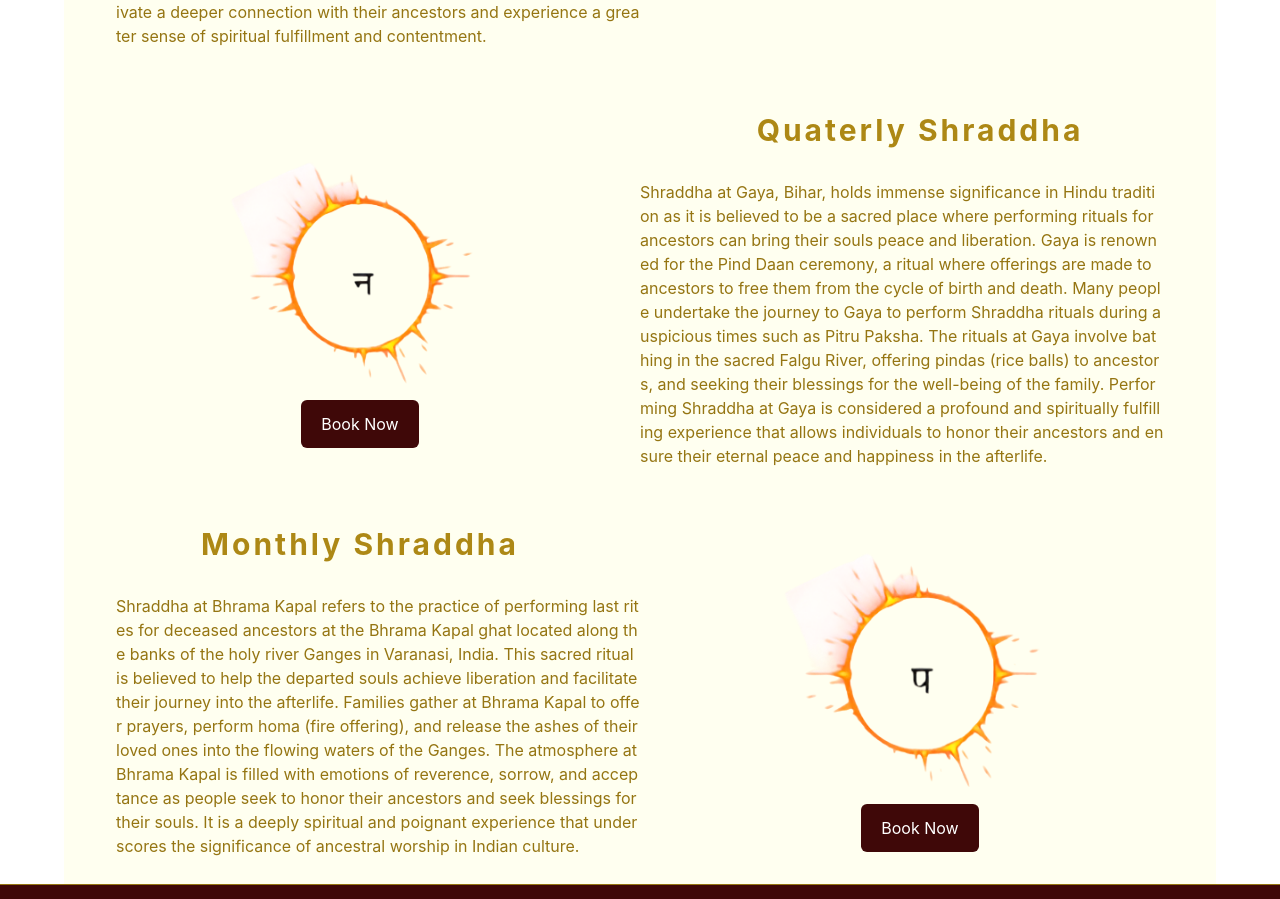
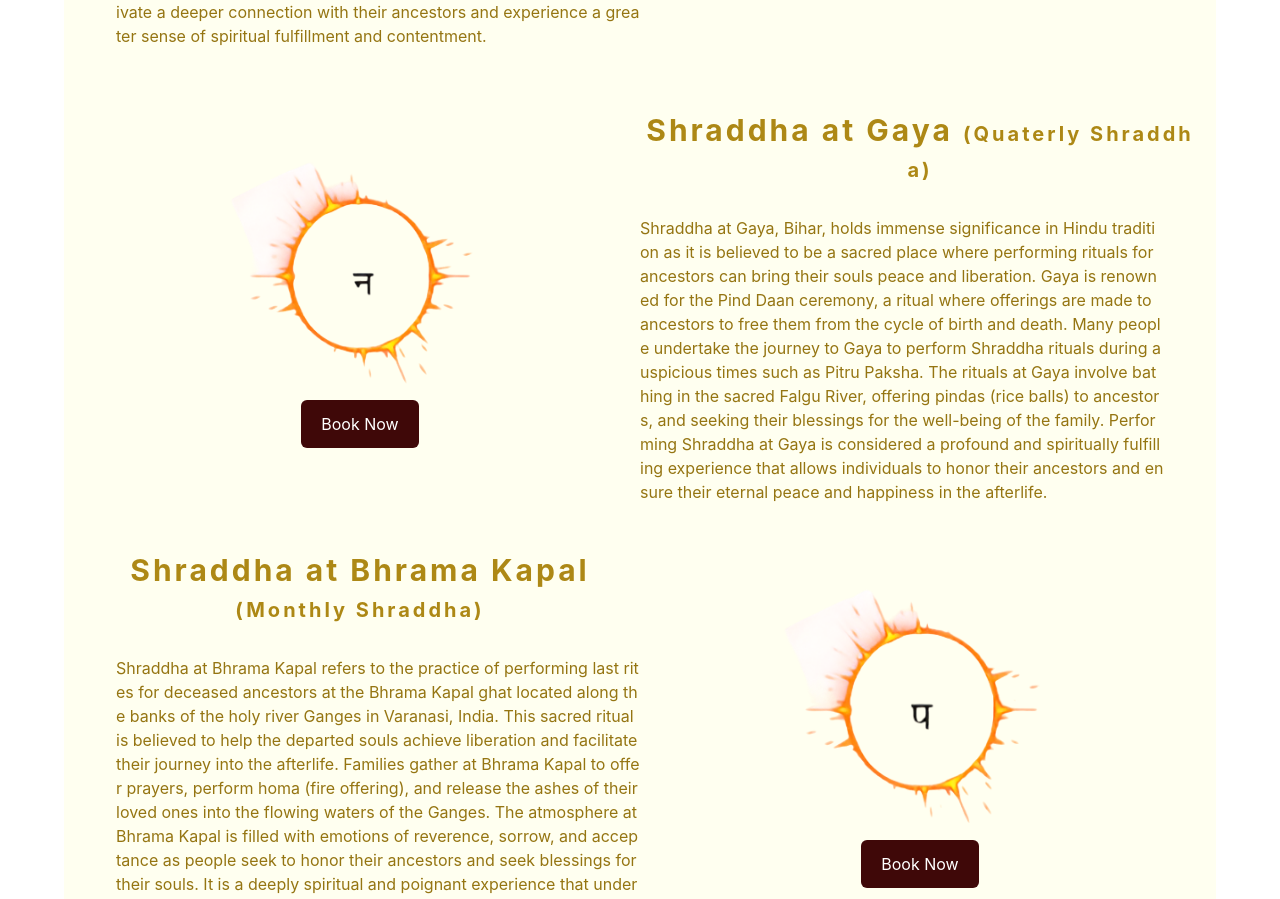
Before and after one commit to ashu08tri/daiv-prashna, a React (Create React App) app in the folder frontend/: page /shraddha in a window 1280 px wide. Shown: the part 1186-2085 px from the top of the page. Built offline with nearby package versions, Linux system fonts and the light colour scheme.

Commit message:
Update Shradha.jsx

```diff
--- a/frontend/src/pages/Shradha.jsx
+++ b/frontend/src/pages/Shradha.jsx
@@ -67,7 +67,7 @@ function Shradha() {
 
                 <div className='flex flex-col md:flex-row justify-between px-4 mt-8' id='quaterlyshraddha'>
                     <motion.div initial={{x: 30, opacity: 0}} whileInView={{x: 0, opacity: 1, transition: {delay: .2, duration: .3, type: 'spring'}}} viewport={{once: true, amount: 'all'}} className='md:w-1/2 flex flex-col justify-center items-center'>
-                        <h1 className='text-custom-yellow text-3xl font-bold my-8 word tracking-widest'>Quaterly Shraddha</h1>
+                        <h1 className='text-custom-yellow text-3xl font-bold my-8 text-center word tracking-widest'>Shraddha at Gaya <span className='text-xl'>(Quaterly Shraddha)</span></h1>
                         <p className='text-left text-custom-yellow-dark md:pr-9'>Shraddha at Gaya, Bihar, holds immense significance in Hindu tradition as it is believed to be a sacred place where performing rituals for ancestors can bring their souls peace and liberation. Gaya is renowned for the Pind Daan ceremony, a ritual where offerings are made to ancestors to free them from the cycle of birth and death. Many people undertake the journey to Gaya to perform Shraddha rituals during auspicious times such as Pitru Paksha. The rituals at Gaya involve bathing in the sacred Falgu River, offering pindas (rice balls) to ancestors, and seeking their blessings for the well-being of the family. Performing Shraddha at Gaya is considered a profound and spiritually fulfilling experience that allows individuals to honor their ancestors and ensure their eternal peace and happiness in the afterlife.</p>
                     </motion.div>
                     <motion.div initial={{x: -30, opacity: 0}} whileInView={{x: 0, opacity: 1, transition: {delay: .2, duration: .3, type: 'spring'}}} viewport={{once: true, amount: 'all'}} className='relative order-first md:w-1/2 flex justify-center md:justify-center'>
@@ -78,7 +78,7 @@ function Shradha() {
 
                 <div className='flex flex-col md:flex-row justify-between px-4 my-4' id='monthlyshraddha'>
                     <motion.div initial={{x: -30, opacity: 0}} whileInView={{x: 0, opacity: 1, transition: {delay: .2, duration: .3, type: 'spring'}}} viewport={{once: true, amount: 'all'}} className='md:w-1/2 flex flex-col justify-center items-center'>
-                        <h1 className='text-custom-yellow text-3xl font-bold my-8 word tracking-widest'>Monthly Shraddha</h1>
+                        <h1 className='text-custom-yellow text-3xl text-center font-bold my-8 word tracking-widest'>Shraddha at Bhrama Kapal <br /><span className='text-xl'>(Monthly Shraddha)</span></h1>
                         <p className='text-left text-custom-yellow-dark md:pl-9'>Shraddha at Bhrama Kapal refers to the practice of performing last rites for deceased ancestors at the Bhrama Kapal ghat located along the banks of the holy river Ganges in Varanasi, India. This sacred ritual is believed to help the departed souls achieve liberation and facilitate their journey into the afterlife. Families gather at Bhrama Kapal to offer prayers, perform homa (fire offering), and release the ashes of their loved ones into the flowing waters of the Ganges. The atmosphere at Bhrama Kapal is filled with emotions of reverence, sorrow, and acceptance as people seek to honor their ancestors and seek blessings for their souls. It is a deeply spiritual and poignant experience that underscores the significance of ancestral worship in Indian culture.</p>
                     </motion.div>
                     <motion.div initial={{x: 30, opacity: 0}} whileInView={{x: 0, opacity: 1, transition: {delay: .2, duration: .3, type: 'spring'}}} viewport={{once: true, amount: 'all'}} className='relative order-first md:order-2 md:w-1/2 flex justify-center md:justify-center'>
```
